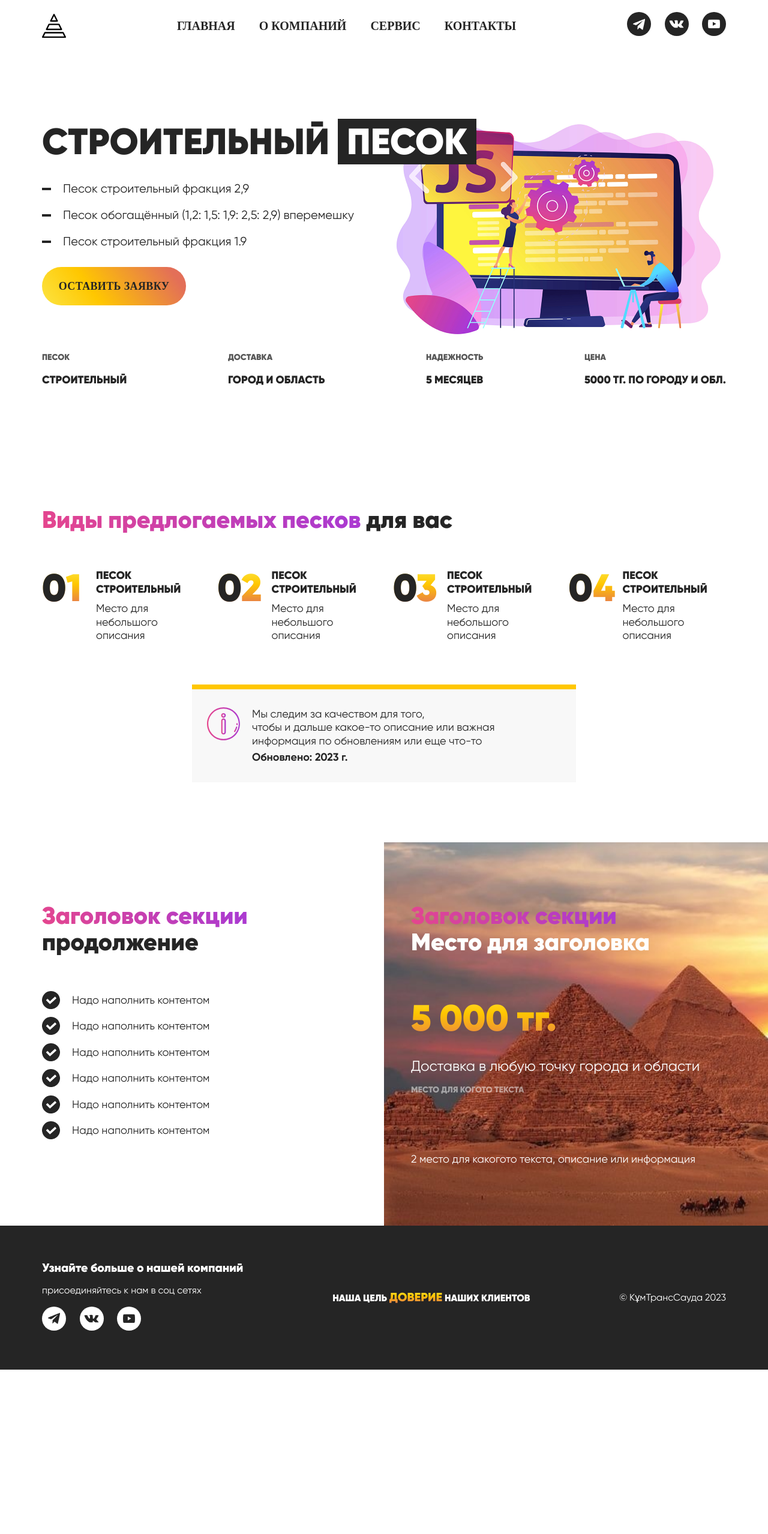
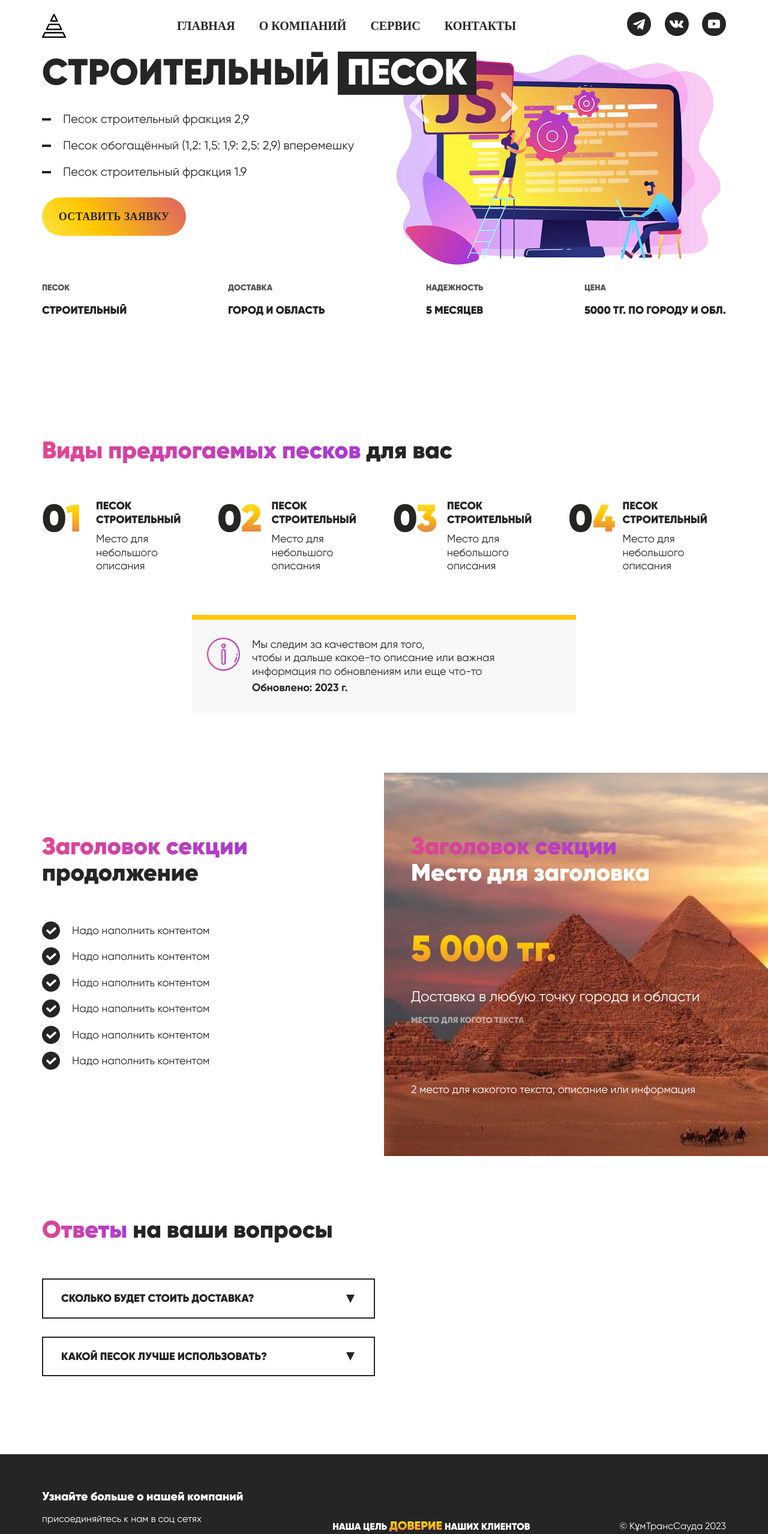
Before and after one commit to balabiturembekov/kumtranssauda, a Next.js app: page / in a window 1280 px wide. Shown: the top 2557 px of the page at 60% size. Before the commit the page ends 2283 px from the top, so only its background shows below. Built offline with nearby package versions, Linux system fonts and the light colour scheme.

Commit message:
questions section added and remove animation in offer

```diff
--- a/components/offer/Offer.tsx
+++ b/components/offer/Offer.tsx
@@ -1,38 +1,21 @@
 import { FC } from "react";
 import Button from "../buttons/Button";
-import { motion } from "framer-motion";
 
 const Offer: FC = () => {
   return (
-    <motion.section
-      initial={{ y: 400, opacity: 0 }}
-      animate={{ y: [100, 0], opacity: 1 }}
-      transition={{ ease: "easeInOut", duration: 0.3, delay: 0.1 }}
-      className="offer"
-      id="offer"
-    >
+    <section className="offer" id="offer">
       <div className="container">
         <div className="offer-block">
-          <motion.h1
-            initial={{ x: -200, opacity: 0 }}
-            animate={{ x: 0, opacity: 1 }}
-            transition={{ duration: 0.4, delay: 0.2 }}
-            className="offer-heading"
-          >
+          <h1 className="offer-heading">
             Строительный <span>песок</span>
-          </motion.h1>
-          <motion.div
-            initial={{ x: 200, opacity: 0 }}
-            animate={{ x: 0, opacity: 1 }}
-            transition={{ duration: 0.4, delay: 0.3 }}
-            className="offer-desc"
-          >
+          </h1>
+          <div className="offer-desc">
             <ul>
               <li>Песок строительный фракция 2,9</li>
               <li>Песок обогащённый (1,2: 1,5: 1,9: 2,5: 2,9) вперемешку </li>
               <li>Песок строительный фракция 1.9</li>
             </ul>
-          </motion.div>
+          </div>
         </div>
 
         <Button text="Оставить заявку" />
@@ -52,7 +35,7 @@ const Offer: FC = () => {
           </li>
         </ul>
       </div>
-    </motion.section>
+    </section>
   );
 };
 
--- /dev/null
+++ b/components/questions/QuestionBlock.tsx
@@ -0,0 +1,27 @@
+import { FC, useState } from "react";
+
+type QuestionBlockProps = {
+  title: string;
+  text: string;
+};
+
+const QuestionBlock: FC<QuestionBlockProps> = ({ title, text }) => {
+  const [show, setShow] = useState(false);
+
+  const handleClick = () => {
+    setShow(!show);
+  };
+
+  return (
+    <div onClick={handleClick} className="program-block">
+      <div className={show ? "program-title active" : "program-title"}>
+        <h3>{title}</h3>
+      </div>
+      <div className={show ? "program-content active" : "program-content"}>
+        <p>{text}</p>
+      </div>
+    </div>
+  );
+};
+
+export default QuestionBlock;
--- /dev/null
+++ b/components/questions/Questions.tsx
@@ -0,0 +1,29 @@
+import { FC } from "react";
+import QuestionBlock from "./QuestionBlock";
+
+const questions = [
+  { id: 1, title: "Сколько будет стоить доставка?", text: "Какой-то текст" },
+  { id: 2, title: "Какой песок лучше использовать?", text: "Какой-то текст" },
+];
+
+const Question: FC = () => {
+  return (
+    <section id="questions" className="questions">
+      <div className="container">
+        <h2 className="section-heading">
+          <span>Ответы</span> на ваши вопросы
+        </h2>
+        <div className="program-list flex-wrap">
+          <div className="program-wrap">
+            {questions.map(({ id, title, text }) => (
+              <QuestionBlock key={id} title={title} text={text} />
+            ))}
+          </div>
+          <div className="program-wrap"></div>
+        </div>
+      </div>
+    </section>
+  );
+};
+
+export default Question;
--- a/pages/index.tsx
+++ b/pages/index.tsx
@@ -3,6 +3,7 @@ import Head from "next/head";
 import Offer from "../components/offer/Offer";
 import Audiense from "../components/audiens/Audiense";
 import Skills from "../components/skills/Skills";
+import Question from "../components/questions/Questions";
 
 const Home: FC = () => {
   return (
@@ -21,6 +22,7 @@ const Home: FC = () => {
         <Offer />
         <Audiense />
         <Skills />
+        <Question />
       </main>
     </>
   );
--- a/styles/globals.css
+++ b/styles/globals.css
@@ -965,7 +965,7 @@ header {
 }
 
 .offer {
-  padding-top: 200px;
+  padding-top: 84px;
 }
 
 .offer .container {
```
